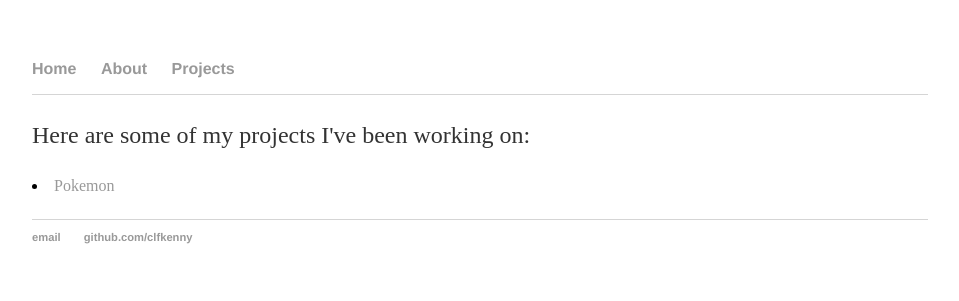
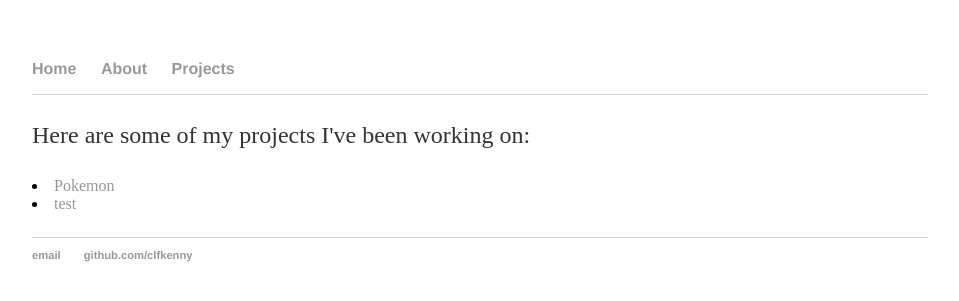
Before and after one commit to clfkenny/clfkenny.github.io, a Jekyll site: the page built from projects/index.md, in a window 1280 px wide. Shown: the top 301 px of the page, without its empty margins (160-1119 px from the left). Built offline with Jekyll 4.4.1, drawn with Linux system fonts in a browser that asks for light colours.

Commit message:
Update index.md

```diff
--- a/projects/index.md
+++ b/projects/index.md
@@ -4,5 +4,6 @@ title: Projects
 ---
 <p> Here are some of my projects I've been working on: </p>
 <p>
-<li><a href= "/projects/pokemon_classifier">Pokemon</a></li>
+  <li><a href= "/projects/pokemon_classifier">Pokemon</a></li>
+  <li><a href= "/projects/test">test</a></li>
 </p>
```
